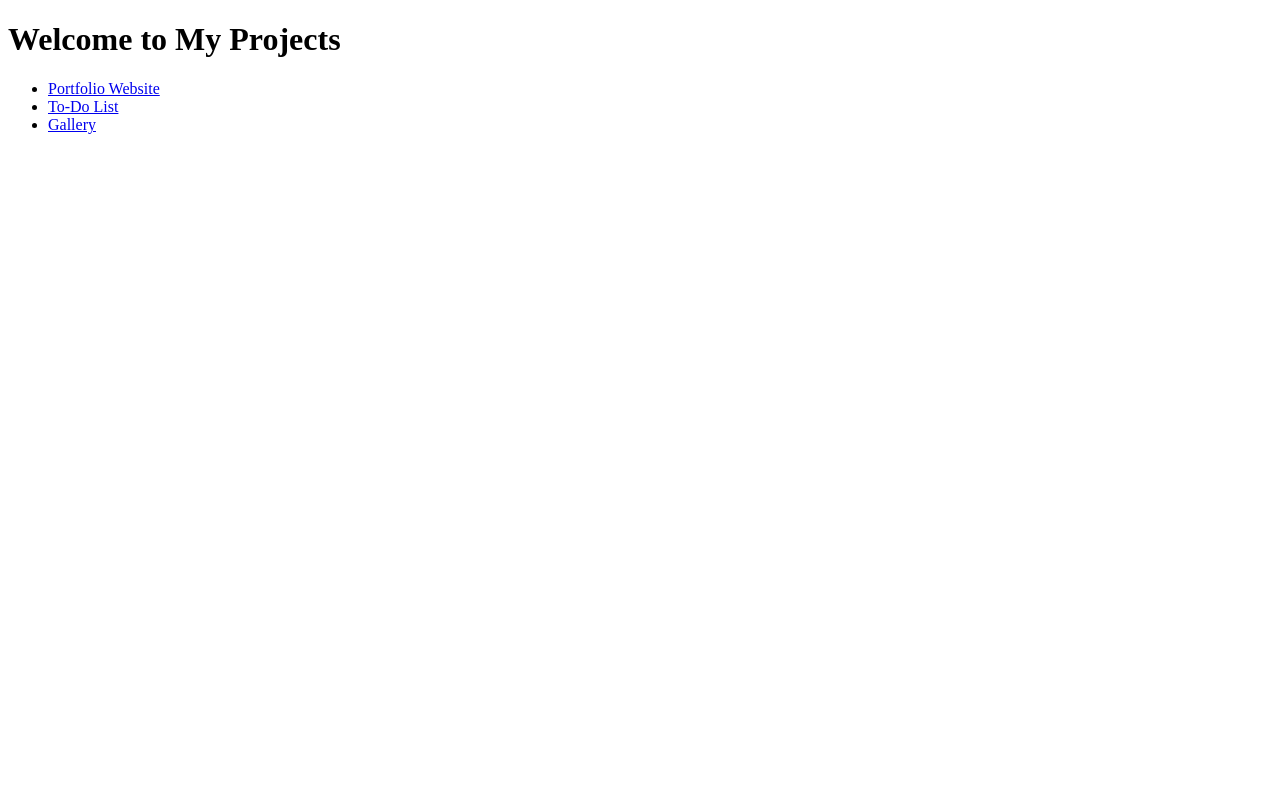
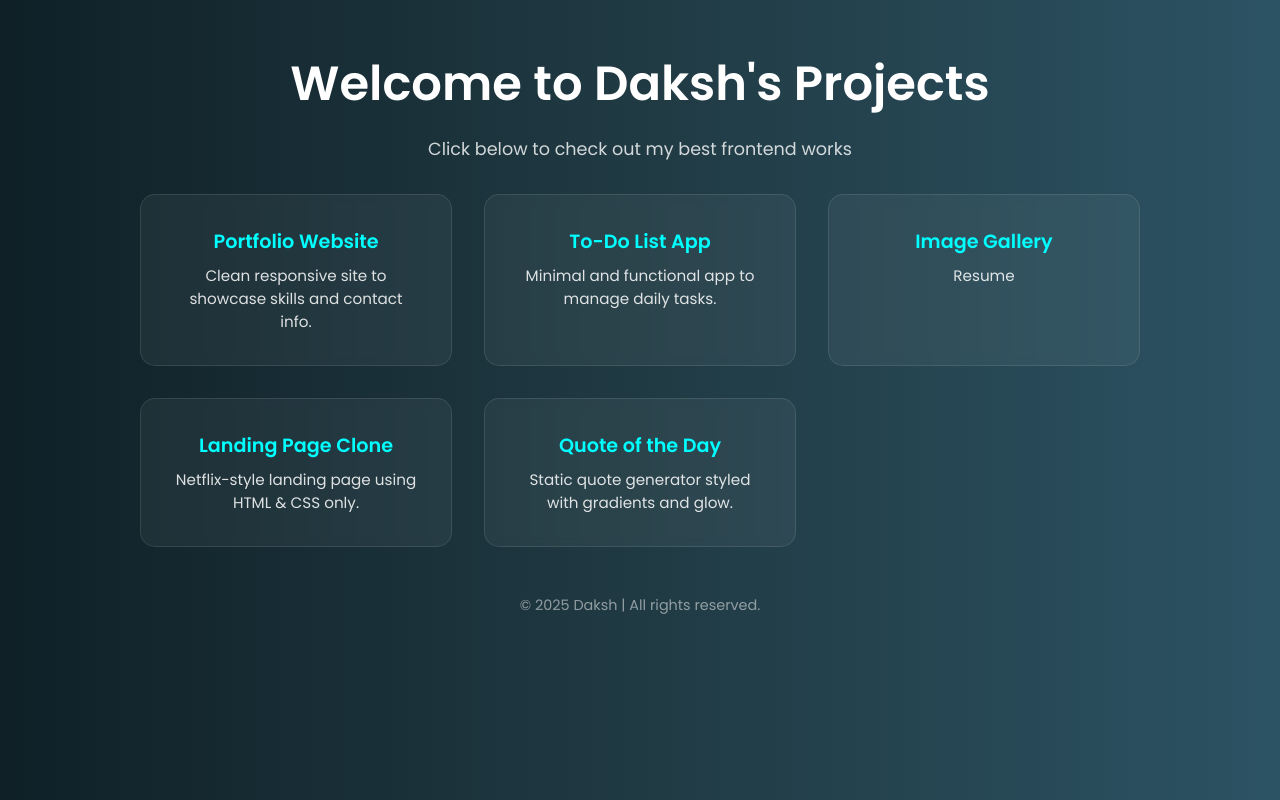
Before and after one commit to Daksh-chhabra/projects, a plain HTML site: page index.html in a window 1280 px wide. Drawn offline with Linux system fonts and the light colour scheme.

Commit message:
Update index.html

```diff
--- a/index.html
+++ b/index.html
@@ -1,14 +1,115 @@
 <!DOCTYPE html>
-<html>
-  <head>
-    <title>My Projects</title>
-  </head>
-  <body>
-    <h1>Welcome to My Projects</h1>
-    <ul>
-      <li><a href="portfolio/index.html">Portfolio Website</a></li>
-      <li><a href="todo/index.html">To-Do List</a></li>
-      <li><a href="gallery/index.html">Gallery</a></li>
-    </ul>
-  </body>
+<html lang="en">
+<head>
+  <meta charset="UTF-8" />
+  <meta name="viewport" content="width=device-width, initial-scale=1.0"/>
+  <title>Daksh's Project Hub</title>
+  <link href="https://fonts.googleapis.com/css2?family=Poppins:wght@400;600&display=swap" rel="stylesheet">
+  <style>
+    * {
+      margin: 0;
+      padding: 0;
+      box-sizing: border-box;
+    }
+
+    body {
+      font-family: 'Poppins', sans-serif;
+      background: linear-gradient(to right, #0f2027, #203a43, #2c5364);
+      color: white;
+      padding: 3rem 1.5rem;
+      display: flex;
+      flex-direction: column;
+      align-items: center;
+    }
+
+    h1 {
+      font-size: 3rem;
+      margin-bottom: 1rem;
+      text-align: center;
+    }
+
+    p.sub {
+      font-size: 1.1rem;
+      margin-bottom: 2rem;
+      opacity: 0.8;
+    }
+
+    .projects {
+      display: grid;
+      grid-template-columns: repeat(auto-fit, minmax(260px, 1fr));
+      gap: 2rem;
+      width: 100%;
+      max-width: 1000px;
+    }
+
+    .card {
+      background: rgba(255, 255, 255, 0.05);
+      border: 1px solid rgba(255, 255, 255, 0.1);
+      border-radius: 15px;
+      padding: 2rem;
+      transition: all 0.3s ease;
+      text-align: center;
+      backdrop-filter: blur(5px);
+    }
+
+    .card:hover {
+      transform: translateY(-5px);
+      box-shadow: 0 10px 25px rgba(0,0,0,0.3);
+      background: rgba(255, 255, 255, 0.08);
+    }
+
+    .card a {
+      text-decoration: none;
+      color: #00ffff;
+      font-weight: 600;
+      font-size: 1.2rem;
+      display: inline-block;
+      margin-bottom: 0.5rem;
+    }
+
+    .card p {
+      font-size: 0.95rem;
+      opacity: 0.85;
+    }
+
+    footer {
+      margin-top: 3rem;
+      opacity: 0.5;
+      font-size: 0.9rem;
+    }
+  </style>
+</head>
+<body>
+
+  <h1>Welcome to Daksh's Projects</h1>
+  <p class="sub">Click below to check out my best frontend works</p>
+
+  <div class="projects">
+    <div class="card">
+      <a href="project/portfolio/index.html" target="_blank">Portfolio Website</a>
+      <p>Clean responsive site to showcase skills and contact info.</p>
+    </div>
+    <div class="card">
+      <a href="project/to do list/todo.html" target="_blank">To-Do List App</a>
+      <p>Minimal and functional app to manage daily tasks.</p>
+    </div>
+    <div class="card">
+      <a href="project/resume/resume.html" target="_blank">Image Gallery</a>
+      <p>Resume</p>
+    </div>
+    <div class="card">
+      <a href="project/landing page/landing.html" target="_blank">Landing Page Clone</a>
+      <p>Netflix-style landing page using HTML & CSS only.</p>
+    </div>
+    <div class="card">
+      <a href="project/quotes/quotes.html" target="_blank">Quote of the Day</a>
+      <p>Static quote generator styled with gradients and glow.</p>
+    </div>
+  </div>
+
+  <footer>
+    © 2025 Daksh | All rights reserved.
+  </footer>
+
+</body>
 </html>
```
